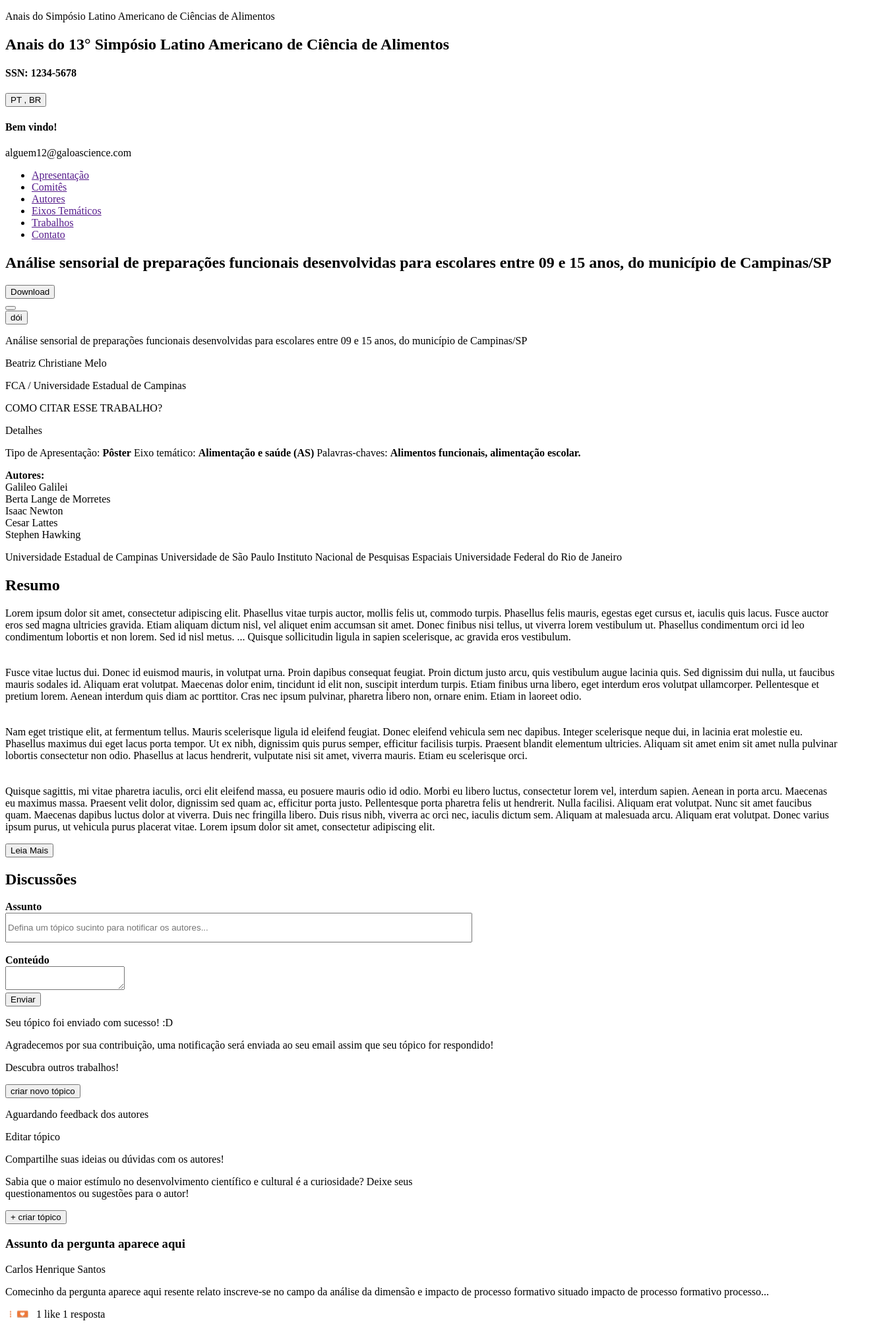
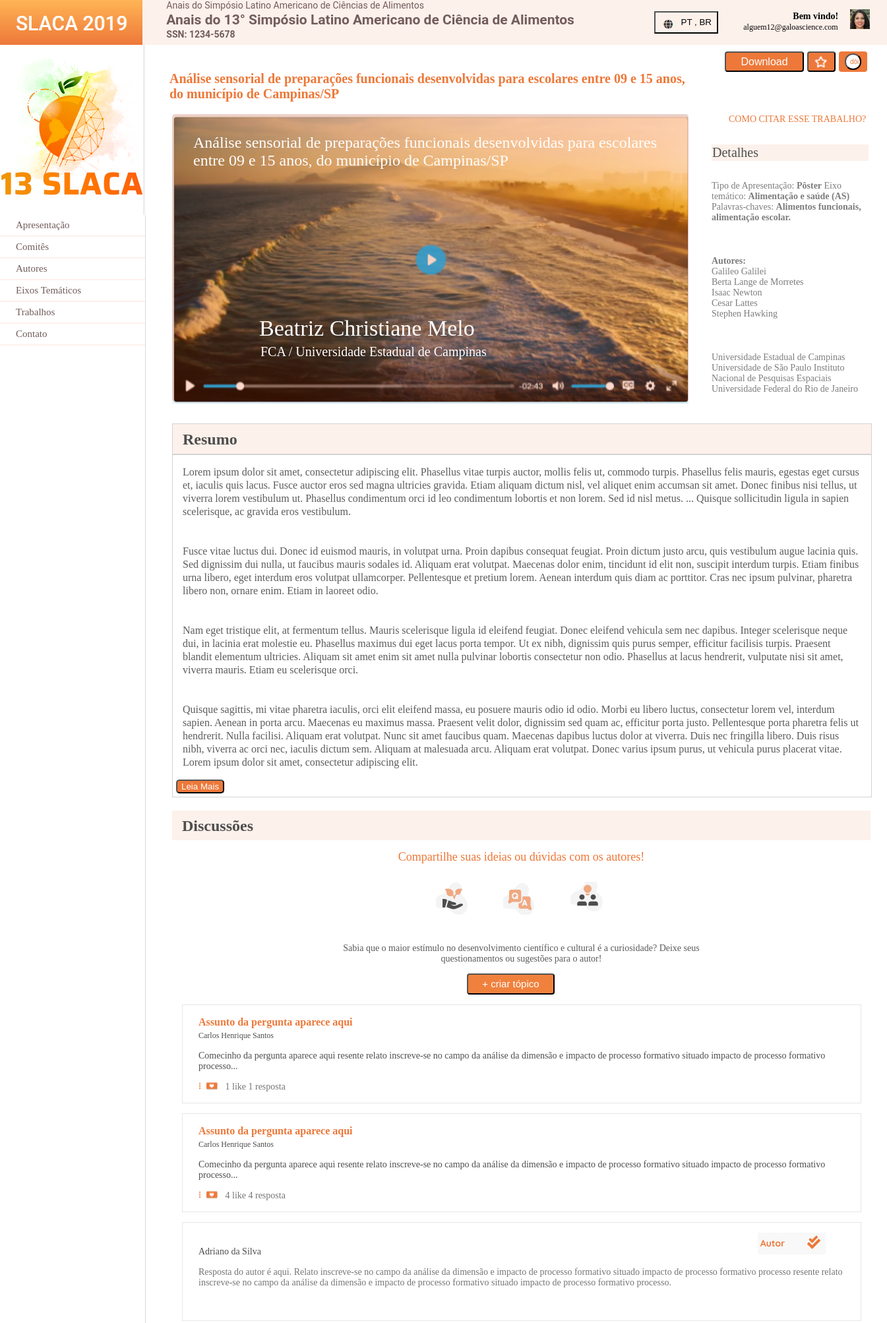
Before and after one commit to welton1986/EstagioDevNaChuva, a plain HTML site: page index.html in a window 1280 px wide. Shown: the top 2006 px of the page at 66% size, 1345 px wide, since content can reach past the window. Drawn offline with Linux system fonts and the light colour scheme.

Commit message:
atualizado

```diff
--- a/index.html
+++ b/index.html
@@ -4,7 +4,7 @@
     <meta charset="UTF-8">
     <meta http-equiv="X-UA-Compatible" content="IE=edge">
     <meta name="viewport" content="width=device-width, initial-scale=1.0">
-    <link rel="stylesheet" href="/style.css">
+    <link rel="stylesheet" href="style.css">
     <title>Galoá na Chuva.</title>
 </head>
 <body>
@@ -208,7 +208,7 @@
                     <p class="p3">Carlos Henrique Santos </p>
                     <p class="p4">Comecinho da pergunta aparece aqui resente relato inscreve-se no campo da análise da dimensão e impacto de processo formativo
                     situado impacto de processo formativo processo...</p>
-                    <p class="p5"> <img src="/images/img4.png" alt="">  1 like 1 resposta</p>
+                    <p class="p5"> <img src="images/img4.png" alt="">  1 like 1 resposta</p>
                 </div>
 
                 <div class="assunto2">
@@ -218,13 +218,13 @@
                     <p class="p3">Carlos Henrique Santos </p>
                     <p class="p4">Comecinho da pergunta aparece aqui resente relato inscreve-se no campo da análise da dimensão e impacto de processo formativo
                     situado impacto de processo formativo processo...</p>
-                    <p class="p5"> <img src="/images/img4.png" alt="">  4 like 4 resposta</p>
+                    <p class="p5"> <img src="images/img4.png" alt="">  4 like 4 resposta</p>
 
                 </div>
 
 
                 <div class="assunto3">
-                    <p class="p6">Adriano da Silva  <img src="/images/img5.png" alt=""> </p>
+                    <p class="p6">Adriano da Silva  <img src="images/img5.png" alt=""> </p>
                     <p class="p7">Resposta do autor é aqui. Relato inscreve-se no campo da análise da dimensão e impacto de processo formativo situado impacto de processo formativo
                     processo resente relato inscreve-se no campo da análise da dimensão e impacto de processo formativo situado impacto de processo formativo processo.</p>
                 </div>
@@ -238,14 +238,14 @@
                 </div>
 
                 <div class="assunto5">
-                    <p class="p10">Carmila Ferreira Andrade  <img src="/images/img6.png" alt=""> </p>
+                    <p class="p10">Carmila Ferreira Andrade  <img src="images/img6.png" alt=""> </p>
                     <p class="p11">Também ínteressante lembrar que o relato inscreve-se no campo da análise da dimensão e impacto de processo formativo situado impacto de  <br> processo formativo processo resente relato inscreve-se no campo da análise da dimensão e impacto de  processo formativo situado impacto de processo formativo processo. <br><br>
 
                     Situado impacto de processo formativo processo resente relato inscreve-se no campo da análise da dimensão e impacto de processo formativo situado impacto de processo formativo processo.</p>
                 </div>
 
                 <div class="assunto6">
-                    <p class="p12">Ana Carolina <img src="/images/img7.png" alt=""> </p>
+                    <p class="p12">Ana Carolina <img src="images/img7.png" alt=""> </p>
                     <p class="p13">Resposta do autor é aqui. Relato inscreve-se no campo da análise da dimensão e impacto de processo formativo situado impacto de processo  <br>
                     formativo processo resente relato inscreve-se no campo da análise da dimensão e impacto de processo formativo situado impacto de processo <br> formativo processo.</p>
                 </div>
@@ -277,7 +277,7 @@
 
 
 
-    <script src="/script.js"></script>
+    <script src="script.js"></script>
 
 </body>
 </html>
--- a/index.css
+++ b/style.css
@@ -69,7 +69,7 @@ header{
     margin-top: -2px;
     width: 22px;
     height: 21px;
-    background-image: url(/images/icone_botao.png);
+    background-image: url(images/icone_botao.png);
 }
 
  button div {
@@ -107,7 +107,7 @@ header{
     margin-top: -35px;
     width: 30px;
     height: 30px;
-    background-image: url(/images/img_mulher.jpg);
+    background-image: url(images/img_mulher.jpg);
 }
 
 
@@ -121,13 +121,13 @@ header{
 .topo {
     width: 220px;
     height: 68px;
-    background-image: url(/images/logo_evento_1.png);
+    background-image: url(images/logo_evento_1.png);
 }
 
 .logo {
     width: 220px;
     height: 258px;
-    background-image: url(/images/logo_evento_2.png);
+    background-image: url(images/logo_evento_2.png);
 }
 
 
@@ -237,7 +237,7 @@ nav a:hover {
     height: 31px;
     border-radius: 4px;
     background-color:#ED7839 ;
-    background-image: url(/images/star.png);
+    background-image: url(images/star.png);
     background-position: center;
     background-size: cover;
 
@@ -279,7 +279,7 @@ nav a:hover {
  margin: 0px;
 width: 783px;
 height: 439px;
-background-image: url(/images/video.png);
+background-image: url(images/video.png);
 }
 
 .video .color {
@@ -470,17 +470,17 @@ textarea {
 
 .img1 {
     margin-left: 400px;
-    background-image: url(/images/img1.png);
+    background-image: url(images/img1.png);
 }
 
 .img2 {
     margin-left: 52px ;
-    background-image:url(/images/img2.png);
+    background-image:url(images/img2.png);
 }
 
 .img3 {
     margin-left: 52px;
-    background-image: url(/images/img3.png);
+    background-image: url(images/img3.png);
 }
 
 .content3 .p2 {
@@ -795,7 +795,7 @@ footer .logoGaloa {
     margin-left: 20px;
     width: 224px;
     height: 181px;
-    background-image: url(/images/img_footer.png);
+    background-image: url(images/img_footer.png);
 }
 
 footer .p6 {
@@ -814,7 +814,7 @@ footer .p6 {
     .topo {
         width: 140px;
         height: 40px;
-        background-image: url(/images/logo_evento_1.1.png);
+        background-image: url(images/logo_evento_1.1.png);
     }
 
     .pagina {
@@ -828,7 +828,7 @@ footer .p6 {
     .logo {
         width: 150px;
         height: 200px;
-        background-image: url(/images/logo_evento_2.1.png);
+        background-image: url(images/logo_evento_2.1.png);
     }
 
     nav {
@@ -1155,7 +1155,7 @@ footer .p6 {
         width: 400px;
         height: 225px;
         margin-left: 40px;
-        background-image: url(/images/video.2.png);
+        background-image: url(images/video.2.png);
     }
 
     .video .color {
@@ -1298,29 +1298,3 @@ footer .p6 {
         width: 220px;
         height: 90px;
     }
-
-
-
-
-
-
-
-
-
-
-
-
-
-
-
-
-
-
-
-
-
-
-
-
-
-}
```
